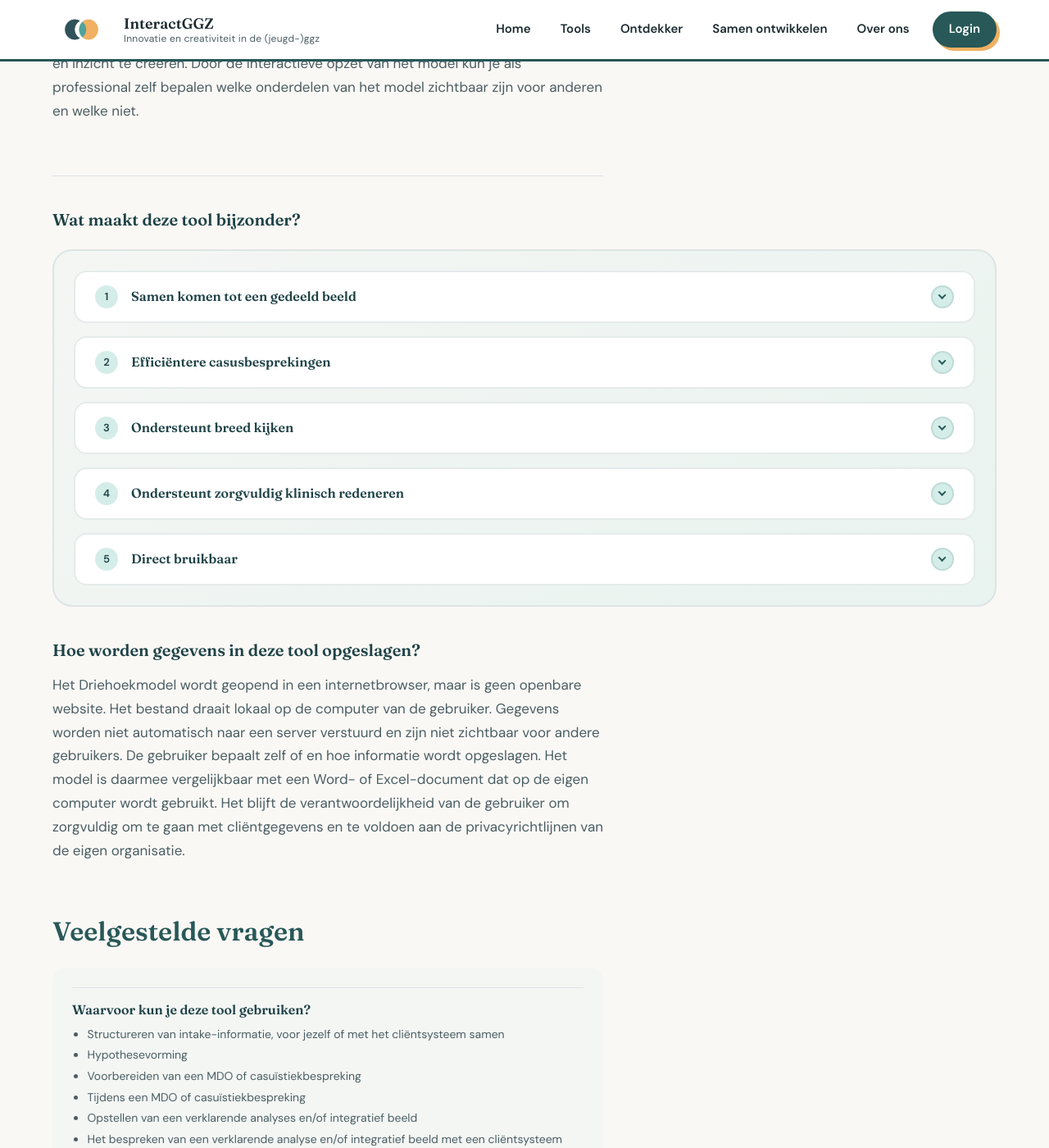
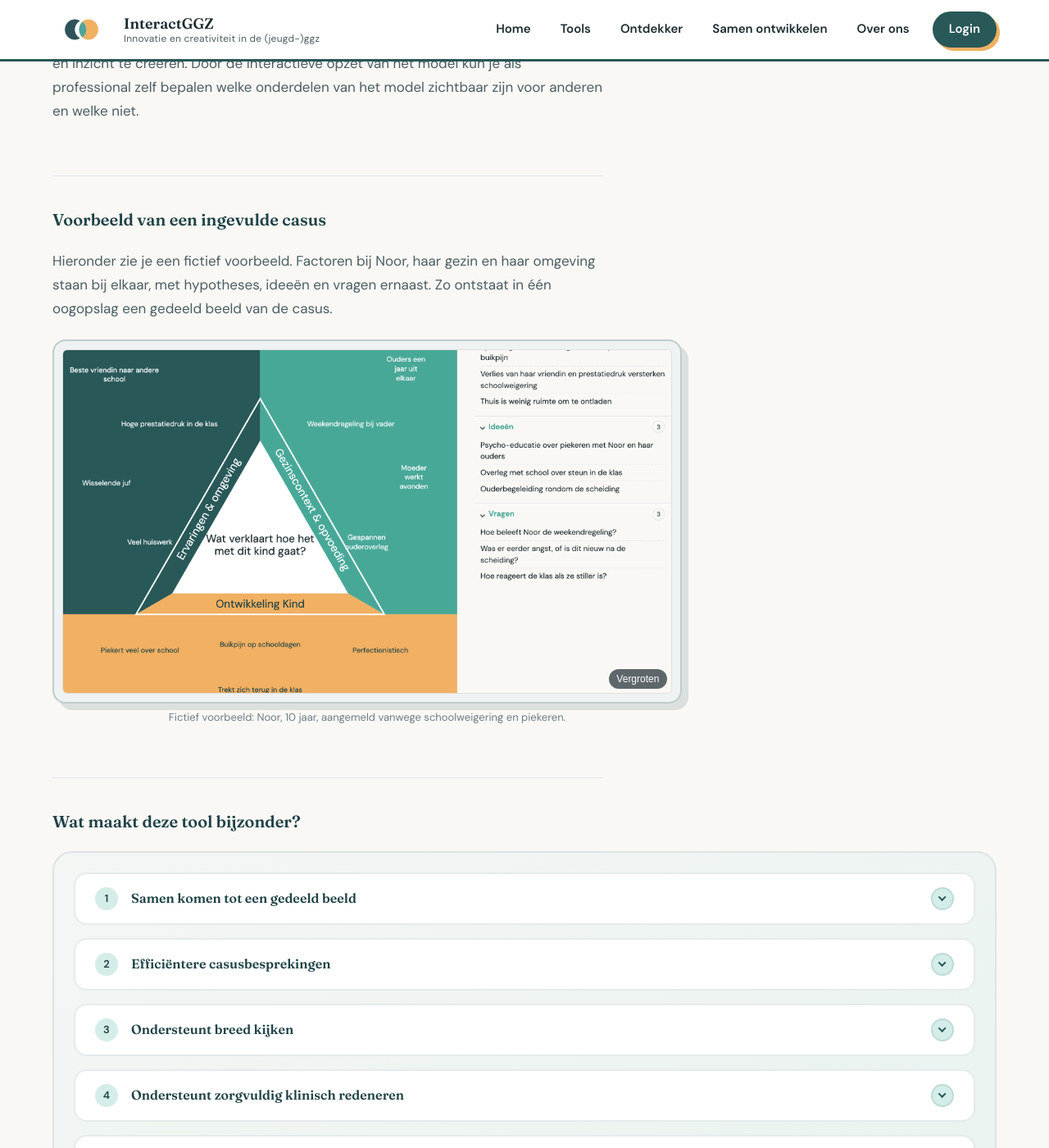
Before and after one commit to janwillemm/jari-website, a Jekyll site: the page built from _tools/context-driehoek.md, in a window 1280 px wide and 1400 px high, scrolled down 1106 px. Shown: the whole window at 82% size. Built offline with Jekyll 4.4.1, drawn with Linux system fonts in a browser that asks for light colours.

Commit message:
Toon een ingevulde voorbeeldcasus op de Driehoekmodel-pagina, zonder de lege thumbnail in het overzicht te vervangen.

```diff
--- a/_sass/_components.scss
+++ b/_sass/_components.scss
@@ -1437,6 +1437,11 @@
   text-align: center;
 }
 
+.tool-detail__prose .tool-detail__preview--inline {
+  margin: $space-md 0 0;
+  max-width: 48rem;
+}
+
 .tool-detail__content {
   min-width: 0;
 }
--- a/_tools/context-driehoek.md
+++ b/_tools/context-driehoek.md
@@ -37,6 +37,24 @@ De tool is ontwikkeld voor professionals die werken met kinderen, jongeren en ge
 
 </div>
 </div>
+
+<div class="section__header">
+  <h2>Voorbeeld van een ingevulde casus</h2>
+</div>
+
+<p>Hieronder zie je een fictief voorbeeld. Factoren bij Noor, haar gezin en haar omgeving staan bij elkaar, met hypotheses, ideeën en vragen ernaast. Zo ontstaat in één oogopslag een gedeeld beeld van de casus.</p>
+
+<figure class="tool-detail__preview tool-detail__preview--inline">
+  <button type="button"
+          class="tool-detail__thumb"
+          data-lightbox-src="{{ '/assets/images/tools/context-driehoek-casus.png' | relative_url }}"
+          data-lightbox-caption="Fictief voorbeeld: Noor, 10 jaar, aangemeld vanwege schoolweigering en piekeren"
+          aria-label="Screenshot van een ingevuld Driehoekmodel vergroten">
+    {% include browser-frame.html slug="context-driehoek" image="/assets/images/tools/context-driehoek-casus.png" alt="Screenshot van een ingevuld Driehoekmodel met factoren bij kind, gezin en omgeving, plus hypotheses, ideeën en vragen" loading="lazy" width=960 height=540 variant="elevated" %}
+    <span class="tool-detail__expand" aria-hidden="true">Vergroten</span>
+  </button>
+  <figcaption>Fictief voorbeeld: Noor, 10 jaar, aangemeld vanwege schoolweigering en piekeren.</figcaption>
+</figure>
 
 <div class="section__header">
   <h2>Wat maakt deze tool bijzonder?</h2>
```
Also changed, not shown: scripts/capture-tool-screenshots.mjs (+22 -3 lines), assets/images/tools/context-driehoek-casus.png (added).
